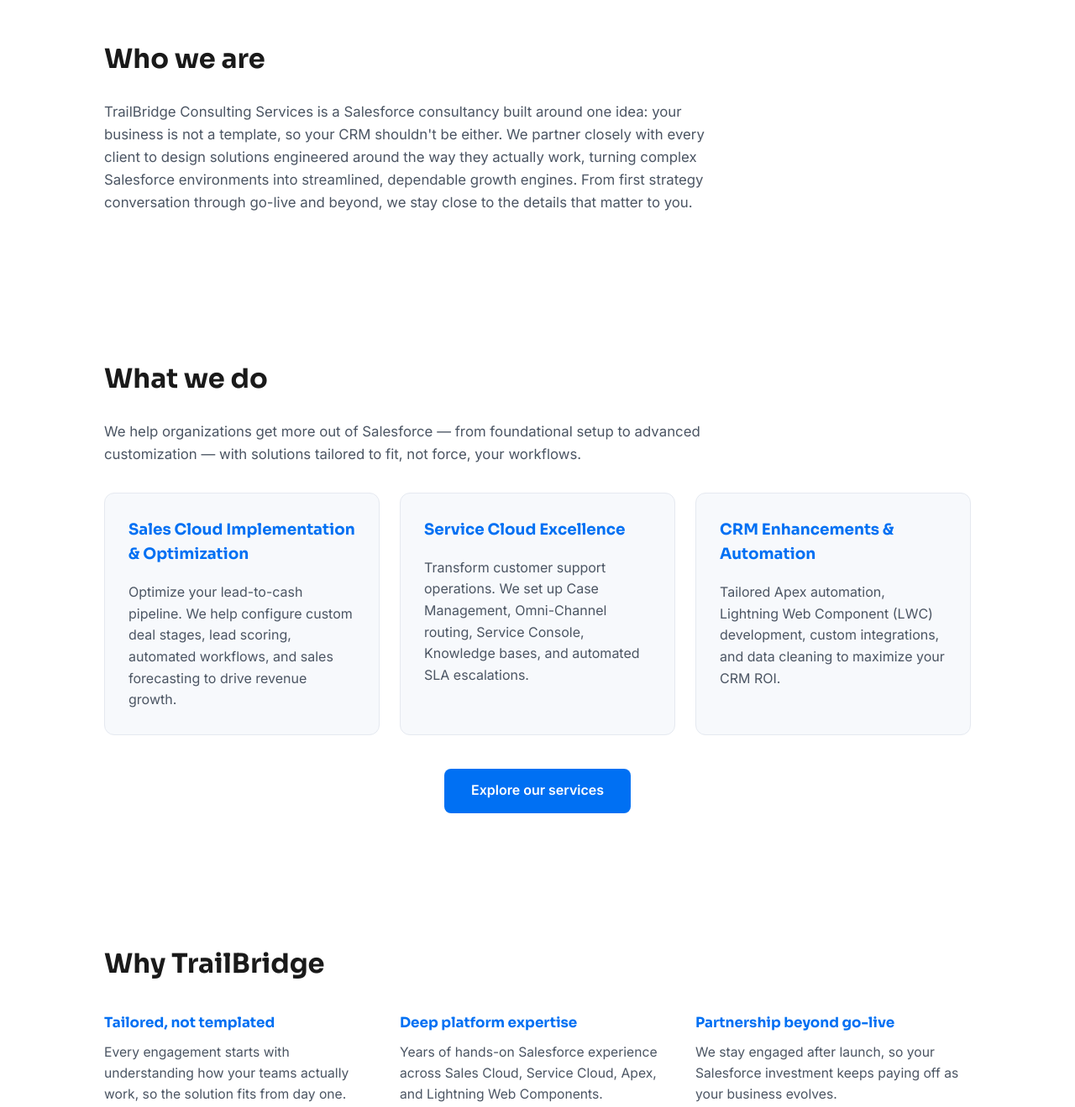
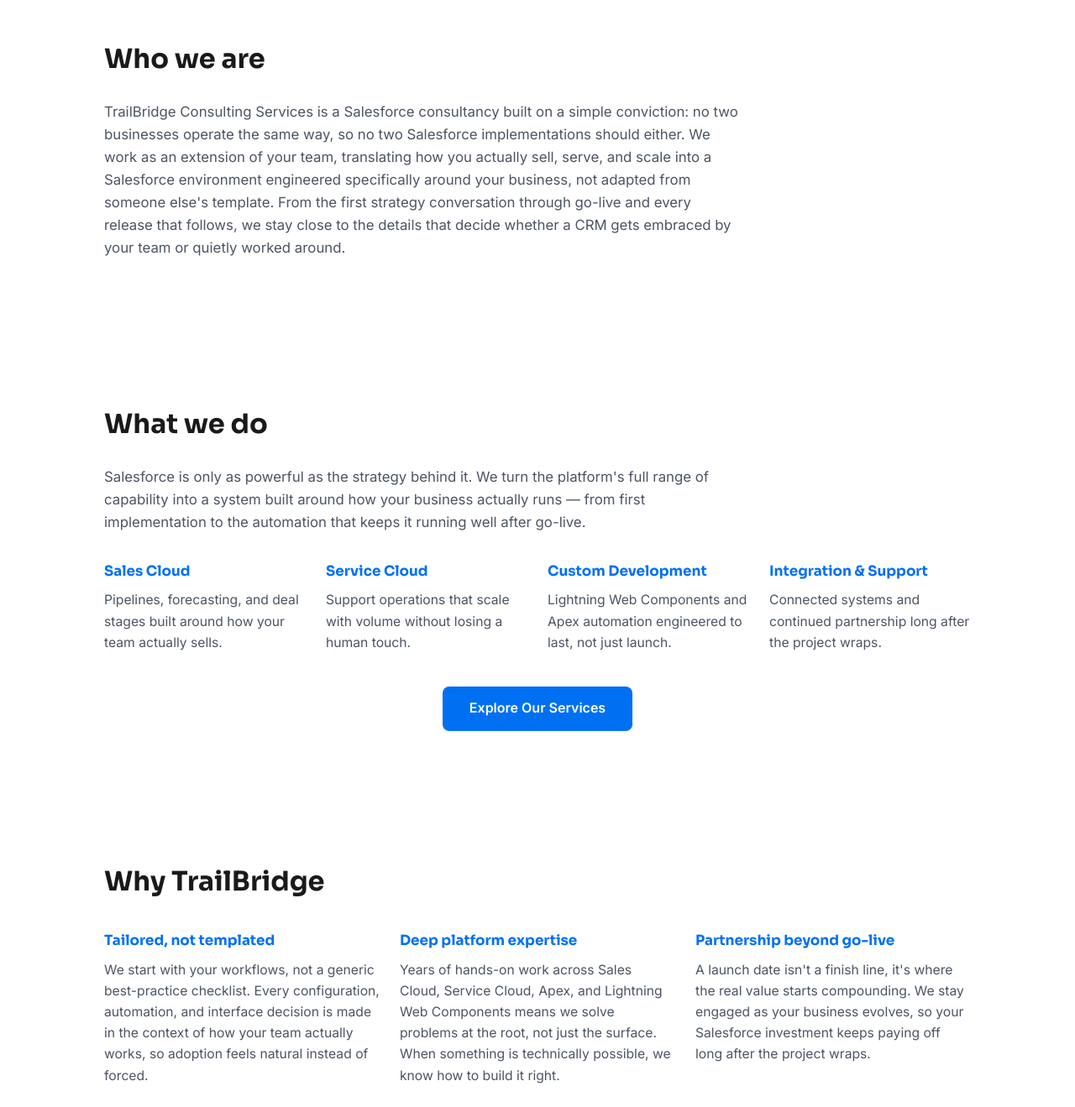
Before and after one commit to trailbridgecs/my-website, a plain HTML site: page index.html in a window 1280 px wide. Shown: the part 660-1979 px from the top of the page at 84% size. Drawn offline with Linux system fonts and the light colour scheme.

Commit message:
Index page update

```diff
--- a/index.html
+++ b/index.html
@@ -242,13 +242,15 @@
     <section id="about" class="container">
       <h2 class="reveal">Who we are</h2>
       <p class="reveal lead-text">
-        TrailBridge Consulting Services is a Salesforce consultancy built around
-        one idea: your business is not a template, so your CRM shouldn't be
-        either. We partner closely with every client to design solutions
-        engineered around the way they actually work, turning complex Salesforce
-        environments into streamlined, dependable growth engines. From first
-        strategy conversation through go-live and beyond, we stay close to the
-        details that matter to you.
+        TrailBridge Consulting Services is a Salesforce consultancy built on a
+        simple conviction: no two businesses operate the same way, so no two
+        Salesforce implementations should either. We work as an extension of
+        your team, translating how you actually sell, serve, and scale into a
+        Salesforce environment engineered specifically around your business, not
+        adapted from someone else's template. From the first strategy
+        conversation through go-live and every release that follows, we stay
+        close to the details that decide whether a CRM gets embraced by your
+        team or quietly worked around.
       </p>
     </section>
 
@@ -256,32 +258,38 @@
     <section id="what-we-do" class="container">
       <h2 class="reveal">What we do</h2>
       <p class="reveal lead-text">
-        We help organizations get more out of Salesforce — from foundational
-        setup to advanced customization — with solutions tailored to fit, not
-        force, your workflows.
+        Salesforce is only as powerful as the strategy behind it. We turn the
+        platform's full range of capability into a system built around how your
+        business actually runs — from first implementation to the automation
+        that keeps it running well after go-live.
       </p>
-      <div class="grid">
-        <div class="card reveal">
-          <h3>Sales Cloud Implementation & Optimization</h3>
+      <div class="value-props">
+        <div class="value-prop reveal">
+          <h3>Sales Cloud</h3>
           <p>
-            Optimize your lead-to-cash pipeline. We help configure custom deal
-            stages, lead scoring, automated workflows, and sales forecasting to
-            drive revenue growth.
+            Pipelines, forecasting, and deal stages built around how your team
+            actually sells.
           </p>
         </div>
-        <div class="card reveal">
-          <h3>Service Cloud Excellence</h3>
+        <div class="value-prop reveal">
+          <h3>Service Cloud</h3>
           <p>
-            Transform customer support operations. We set up Case Management,
-            Omni-Channel routing, Service Console, Knowledge bases, and
-            automated SLA escalations.
+            Support operations that scale with volume without losing a human
+            touch.
           </p>
         </div>
-        <div class="card reveal">
-          <h3>CRM Enhancements & Automation</h3>
+        <div class="value-prop reveal">
+          <h3>Custom Development</h3>
           <p>
-            Tailored Apex automation, Lightning Web Component (LWC) development,
-            custom integrations, and data cleaning to maximize your CRM ROI.
+            Lightning Web Components and Apex automation engineered to last, not
+            just launch.
+          </p>
+        </div>
+        <div class="value-prop reveal">
+          <h3>Integration & Support</h3>
+          <p>
+            Connected systems and continued partnership long after the project
+            wraps.
           </p>
         </div>
       </div>
@@ -290,7 +298,7 @@
           href="services.html"
           class="btn-primary"
           style="text-decoration: none"
-          >Explore our services</a
+          >Explore Our Services</a
         >
       </div>
     </section>
@@ -302,22 +310,27 @@
         <div class="value-prop reveal">
           <h3>Tailored, not templated</h3>
           <p>
-            Every engagement starts with understanding how your teams actually
-            work, so the solution fits from day one.
+            We start with your workflows, not a generic best-practice checklist.
+            Every configuration, automation, and interface decision is made in
+            the context of how your team actually works, so adoption feels
+            natural instead of forced.
           </p>
         </div>
         <div class="value-prop reveal">
           <h3>Deep platform expertise</h3>
           <p>
-            Years of hands-on Salesforce experience across Sales Cloud, Service
-            Cloud, Apex, and Lightning Web Components.
+            Years of hands-on work across Sales Cloud, Service Cloud, Apex, and
+            Lightning Web Components means we solve problems at the root, not
+            just the surface. When something is technically possible, we know
+            how to build it right.
           </p>
         </div>
         <div class="value-prop reveal">
           <h3>Partnership beyond go-live</h3>
           <p>
-            We stay engaged after launch, so your Salesforce investment keeps
-            paying off as your business evolves.
+            A launch date isn't a finish line, it's where the real value starts
+            compounding. We stay engaged as your business evolves, so your
+            Salesforce investment keeps paying off long after the project wraps.
           </p>
         </div>
       </div>
```
